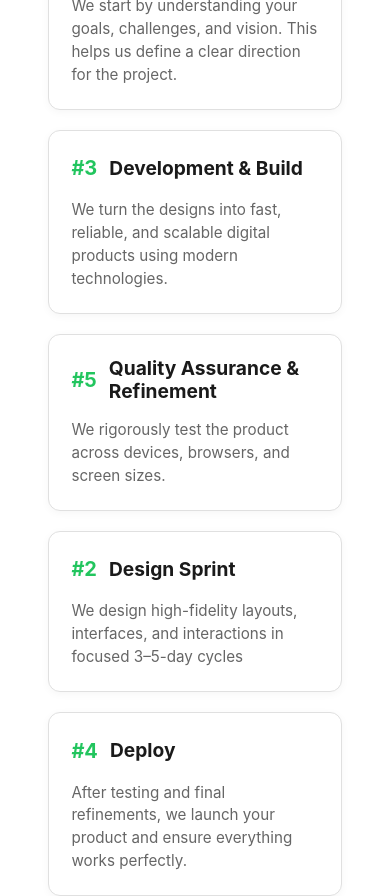
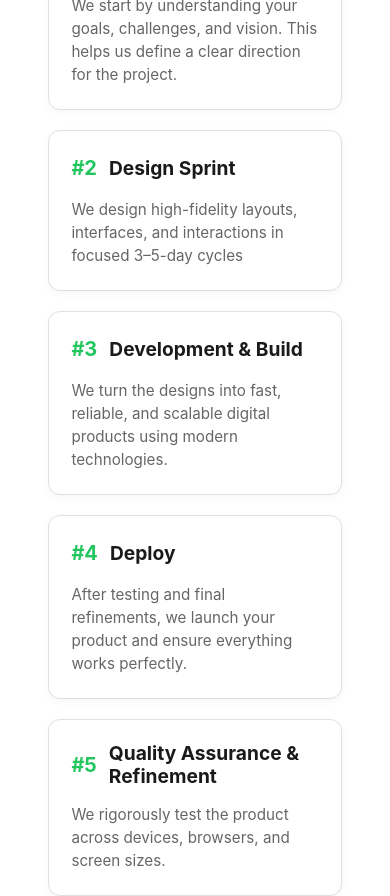
Before and after one commit to jeremiahbwala/devcheque-webapp-vercel, a React (Vite) app: page / in a window 390 px wide. Shown: the part 5380-6276 px from the top of the page. Built offline with nearby package versions, Linux system fonts and the light colour scheme; no server answers.

Commit message:
Update the app UI

```diff
--- a/src/Contact Form/contact.css
+++ b/src/Contact Form/contact.css
@@ -10,14 +10,14 @@
   }
 
   .form-name-card {
-    border-radius: 24px;
+    border-radius: 20px;
     padding: 40px;
   }
 
   .form-name-field {
     background: white;
     border: 2px;
-    border-top-left-radius: 70px;
+    border-top-left-radius: 60px;
     padding: 24px;
     margin-bottom: 20px;
   }
@@ -25,7 +25,7 @@
   .form-email-field {
     background: white;
     border: 2px;
-    border-top-right-radius: 70px;
+    border-top-right-radius: 60px;
     padding: 24px;
     margin-bottom: 20px;
   }
--- a/src/Team/team.css
+++ b/src/Team/team.css
@@ -21,7 +21,7 @@
 
 /* Slider */
 .slider-container { position: relative; }
-.slider-wrapper { overflow: hidden; }
+.slider-wrapper { overflow: hidden; touch-action: pan-x;}
 .team-slider { display: flex; gap: 20px; transition: transform 0.5s ease-in-out; }
 .team-card { min-width: 340px; background:#fff; border-radius:16px; box-shadow:0 10px 25px rgba(0,0,0,0.08); overflow:hidden; }
 .team-card img { width:100%; height:260px; object-fit:cover; }
@@ -42,4 +42,5 @@
 @media(max-width:768px){
   .team-card{ min-width:280px; }
   /* Arrows stay on the sides */
+  .slider-wrapper{ touch-action: pan-x;}
 }
--- a/src/Testimonial/testimonial.css
+++ b/src/Testimonial/testimonial.css
@@ -245,3 +245,20 @@
     line-height: 1.5;
   }
 }
+
+@media (max-width: 768px) {
+
+  .steps-grid {
+    display: flex;
+    flex-direction: column;
+  }
+
+  /* Correct order for mobile */
+  .step-card:nth-child(1) { order: 1; }
+  .step-card:nth-child(4) { order: 2; }
+  .step-card:nth-child(2) { order: 3; }
+  .step-card:nth-child(5) { order: 4; }
+  .step-card:nth-child(3) { order: 5; }
+  .step-card:nth-child(6) { order: 6; }
+
+}
```
Also changed, not shown: src/App.jsx (+4 -5 lines).
